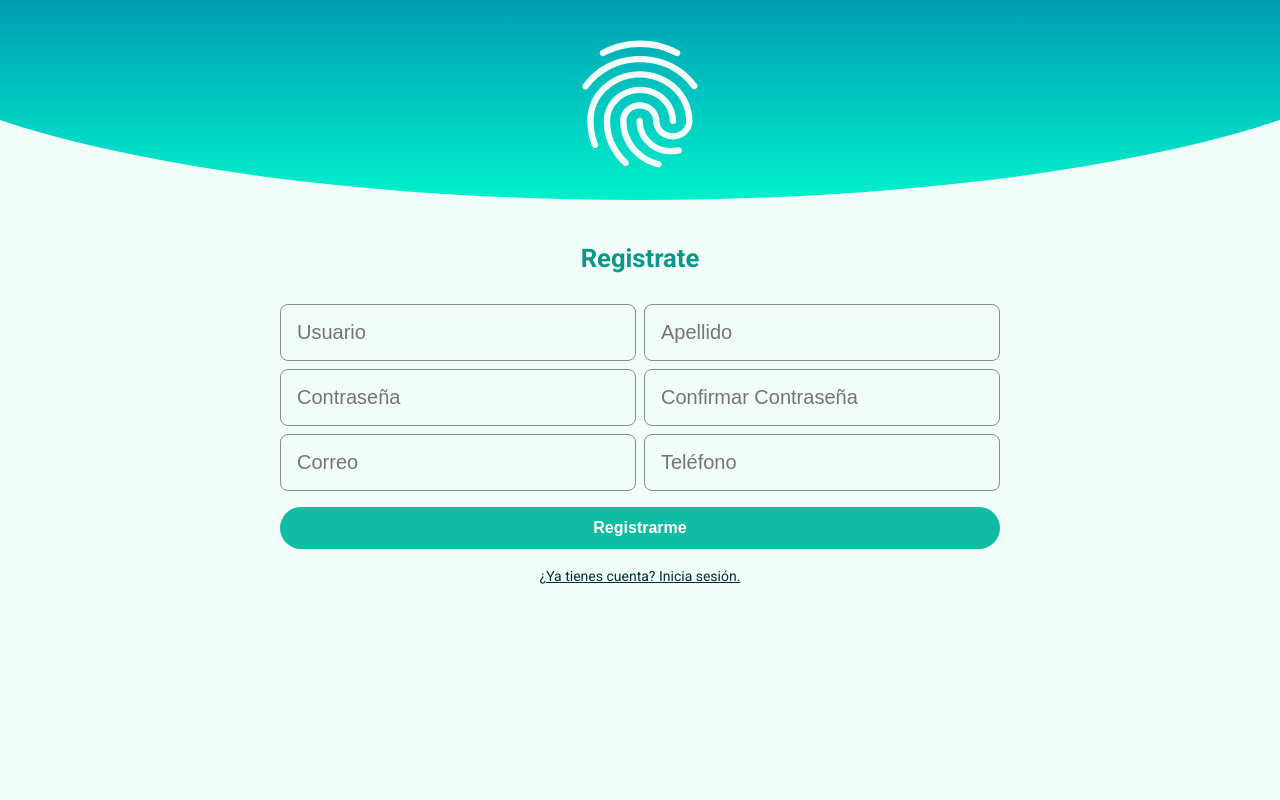
After one commit to Jcova2003/Proyecto-ATI-Grupo-5, a Django app: page /es/register/ in a window 1280 px wide; the page is wider, and only the part inside the window is pictured. The commit adds this page. Run offline with Django 5.2, Linux system fonts and the light colour scheme.

Commit message:
HTML Login y Register con internacionalizacion

```diff
--- a/main_app/static/main_app/css/style.css
+++ b/main_app/static/main_app/css/style.css
@@ -689,7 +689,7 @@ input[type="file"] {
 .welcome-icon {
   position: absolute;
   bottom: -8vh;
-  height: clamp(12rem, 20vw, 15rem);
+  height: clamp(10rem, 20vw, 13rem);
 }
 
 .login-body {
@@ -699,7 +699,6 @@ input[type="file"] {
   justify-content: center;
   height: 100dvh;
   overflow-x: hidden;
-
 }
 
 .login-h3 {
@@ -727,7 +726,7 @@ input[type="file"] {
   border-radius: 0.5rem;
   background-color: transparent;
   color: var(--grey-800);
-  font-size: clamp(var(--H6-mobile), 1vw, var(--H6-desktop));
+  font-size: clamp(var(--H6-mobile), 2vw, var(--H6-desktop));
   padding: 1rem;
 }
 
@@ -762,10 +761,54 @@ input[type="file"] {
   background-color: var(--green-700);
 }
 
-.text-action.register {
-  text-align: center;;
+.text-action.register,
+.text-action.login {
+  text-align: center;
 }
 
+/*Estilos Register*/
+.fingerprint {
+  position: absolute;
+  bottom: 2rem;
+  height: clamp(5rem, 20vw, 8rem);
+}
+
+.register-form {
+  display: flex;
+  flex-direction: column;
+  gap: 1rem;
+  width: clamp(10rem, 95%, 45rem);
+}
+
+.register-form .input-group {
+  display: grid;
+  grid-template-columns: repeat(2, 1fr);
+  width: 100%;
+}
+
+@media (max-width: 768px) {
+  .register-form .input-group {
+    display: grid;
+    grid-template-columns: repeat(2, 1fr);
+    width: 100%;
+  }
+
+
+  .input-group input {
+    padding: 0.75rem;
+    grid-column: span 2;
+  }
+
+  .input-group input:nth-child(2),
+  .input-group input:nth-child(1) {
+    grid-column: span 1;
+  }
+
+ .register.gradient-background {
+    top: -30%;
+  }
+
+}
 /* Estilos para el popup de notificaciones */
 .notifications-link.active {
   color: white;
--- /dev/null
+++ b/main_app/templates/register.html
@@ -0,0 +1,49 @@
+{% load static %}
+{% load i18n %}
+{% block content %}
+<!DOCTYPE html>
+<html lang="es">
+
+<head>
+  <meta charset="UTF-8">
+  <meta name="viewport" content="width=device-width, initial-scale=1.0">
+  <title>ATIgram</title>
+
+  <!-- Tu CSS personalizado -->
+    <link rel="stylesheet" href="{% static 'main_app/css/style.css' %}" />
+
+  <!-- Roboto Google font -->
+  <link rel="preconnect" href="https://fonts.googleapis.com">
+  <link rel="preconnect" href="https://fonts.g/static.com" crossorigin>
+  <link href="https://fonts.googleapis.com/css2?family=Roboto:ital,wght@0,100..900;1,100..900&display=swap"
+    rel="stylesheet">
+
+</head>
+
+<body class="login-body">
+  <div class="gradient-background register">
+    <img class="fingerprint" src="{% static '/img/icons/fingerprint-register.svg' %}" alt="fingerprint icon">
+  </div>
+
+    <h3 class="login-h3">{% trans 'Registrate' %}</h3>
+    <form class="register-form" action="#" method="post">
+
+        <div class="input-group">
+          <input type="text" placeholder="{% trans 'Usuario' %}" name="username" required>
+          <input type="text" placeholder="{% trans 'Apellido' %}" name="last-name" required>
+          <input type="password" placeholder="{% trans 'Contraseña' %}" name="password" required>
+          <input type="password" placeholder="{% trans 'Confirmar Contraseña' %}" name="confirm-password" required>
+          <input type="email" placeholder="{% trans 'Correo' %}" name="Email" required>
+          <input type="tel" placeholder="{% trans 'Teléfono' %}" name="Phone" required>
+        </div>
+
+      <button type="submit" class="primary-btn">{% trans "Registrarme" %}</button>
+
+      <div class="text-action login">
+        <a href="/login">{% trans "¿Ya tienes cuenta? Inicia sesión." %}</a>
+      </div>
+    </form>
+</body>
+
+</html>
+{% endblock %}
--- a/main_app/urls.py
+++ b/main_app/urls.py
@@ -6,4 +6,6 @@ urlpatterns = [
     path("", views.home, name="home"),
     path("notifications/", views.notifications, name="notifications"),
     path('chat/', views.chat_with_friend, name='chat_with_friend'),
+    path("login/", views.login, name="login"),
+    path("register/", views.register, name="register"),
 ]
--- a/main_app/views.py
+++ b/main_app/views.py
@@ -125,6 +125,17 @@ def chat_with_friend(request):
     }
     return render(request, "chatTemplate.html", context)
 
+def login(request):
+    try:
+        return render(request, "login.html")
+    except Exception as e:
+        return HttpResponse(f"Error en login: {str(e)}")
+
+def register(request):
+    try:
+        return render(request, "register.html")
+    except Exception as e:
+        return HttpResponse(f"Error en register: {str(e)}")
 
 def custom_404(request, exception):
     return render(request, "404.html", status=404)
```
Also changed, not shown: main_app/templates/login.html (added, +48 -0 lines), locale/en/LC_MESSAGES/django.po, locale/es/LC_MESSAGES/django.po, main_app/static/img/icons/fingerprint-register.svg (added), main_app/static/img/icons/login-welcome.svg (added), 1 other file.
